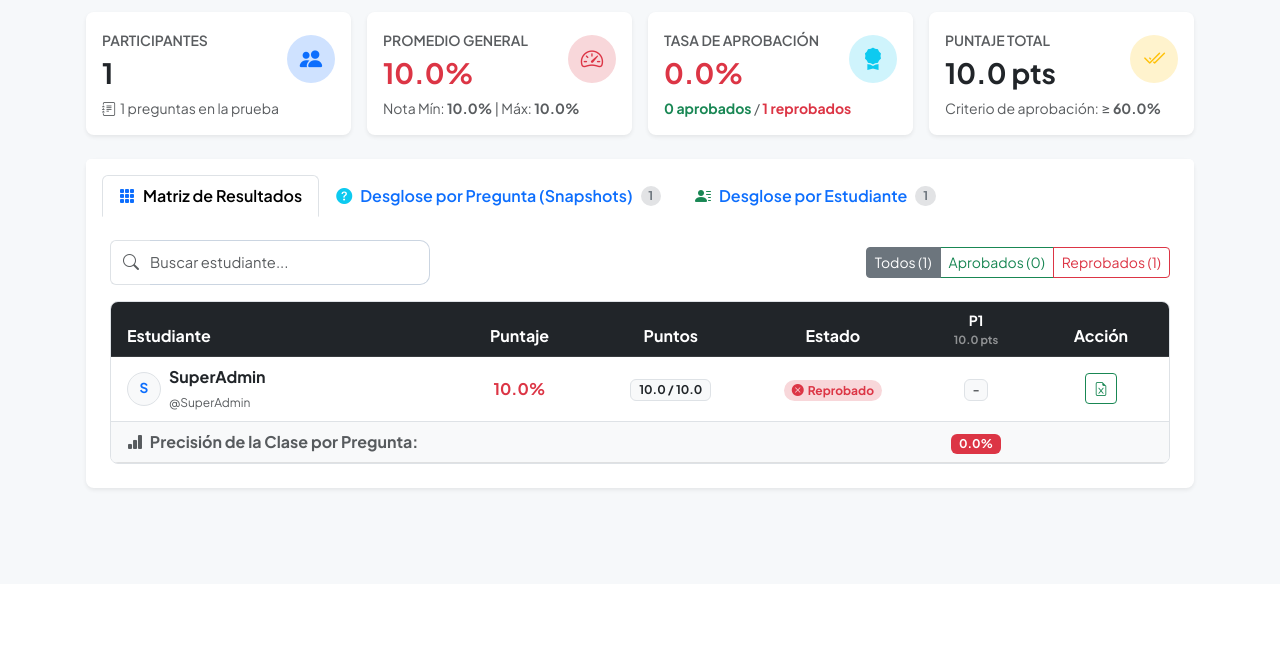
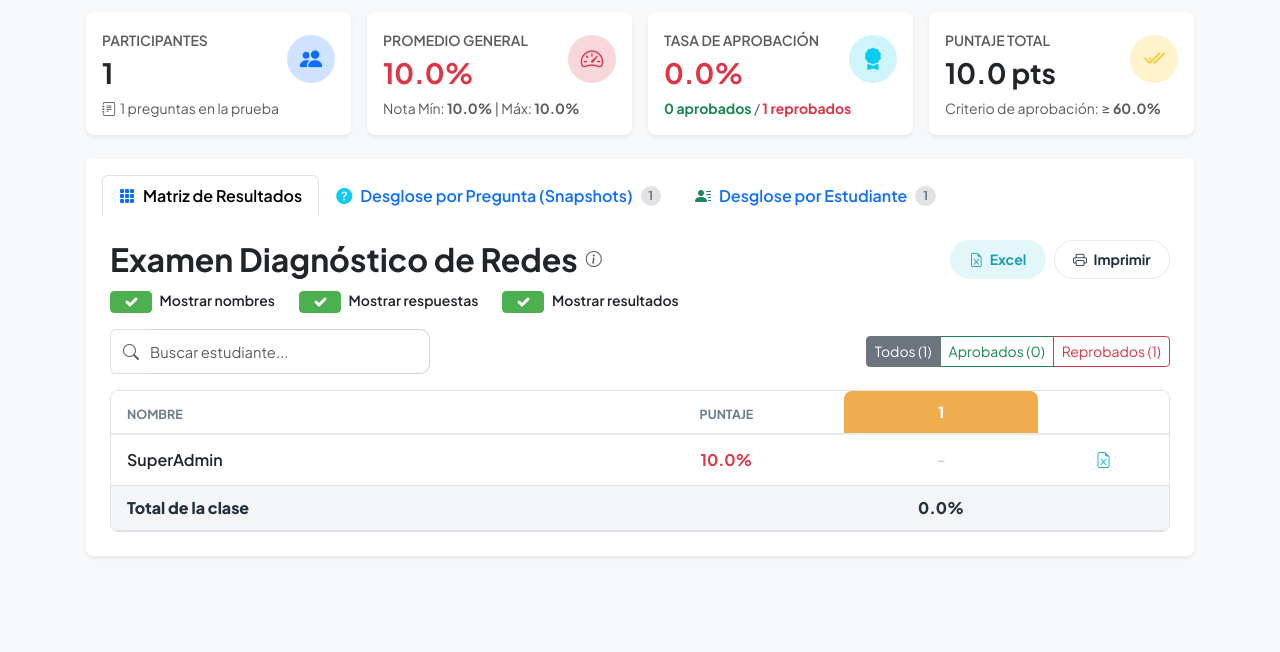
Before and after one commit to SPotes22/MyTraining, a Flask app: page /instructor/session/1/report in a window 1280 px wide. Shown: the part 418-1070 px from the top of the page. Before the commit the page ends 910 px from the top, so only its background shows below. Run offline with Flask 3, Linux system fonts and the light colour scheme; a user stored in the database is signed in; data comes from the database, SQL or seed files in the repository; tables that the repository leaves empty hold one stand-in row (values such as "Sample post"); grey boxes marked "Sample" are stand-in pictures; data that the repository does not hold is empty; some libraries are stand-ins or nearby versions.

Commit message:
Restyle session report matrix as Socrative-style Live Results grid
Replaces the plain per-question button grid in the "Matriz de Resultados"
tab with a compact grid closer to Socrative's Live Results screen: colored
numbered question headers, inline correct/incorrect cells with the
student's answer text, and a "Total de la clase" accuracy row.

Adds three working toggles (Mostrar nombres / respuestas / resultados)
that anonymize student names, hide answer text, or gray out the
correct/incorrect reveal — same idea as Socrative's grading-privacy
switches, wired with plain CSS class toggles in base.html.

Co-Authored-By: Claude Sonnet 5 <noreply@anthropic.com>

```diff
--- a/app/templates/base.html
+++ b/app/templates/base.html
@@ -658,6 +658,103 @@
             font-size: 0.95rem;
             color: var(--text);
             margin-bottom: 0.9rem;
+        }
+
+        /* =========================================================
+           "LIVE RESULTS" GRID (session report matrix)
+           ========================================================= */
+
+        .soc-live-table thead th {
+            background: var(--surface);
+            color: var(--muted);
+            font-weight: 700;
+            font-size: 0.78rem;
+            text-transform: uppercase;
+            border-bottom: 2px solid var(--border);
+            padding: 0.6rem 0.4rem;
+        }
+
+        .soc-live-name-col {
+            min-width: 190px;
+            text-align: left;
+        }
+
+        .soc-live-qhead {
+            min-width: 74px;
+            font-size: 0.95rem !important;
+            font-weight: 800 !important;
+            text-transform: none !important;
+            color: #ffffff !important;
+            border-radius: 8px 8px 0 0;
+        }
+
+        .soc-live-qhead-0 { background: #f0ad4e !important; }
+        .soc-live-qhead-1 { background: #5b7fd6 !important; }
+        .soc-live-qhead-2 { background: #4caf50 !important; }
+        .soc-live-qhead-3 { background: #e0645a !important; }
+
+        .soc-live-cell {
+            display: inline-flex;
+            align-items: center;
+            gap: 0.35rem;
+            justify-content: center;
+            width: 100%;
+            min-height: 34px;
+            padding: 0.35rem 0.55rem;
+            border-radius: 8px;
+            font-weight: 700;
+            font-size: 0.85rem;
+            cursor: pointer;
+            transition: filter 0.15s ease;
+        }
+
+        .soc-live-cell:hover { filter: brightness(0.96); }
+
+        .soc-live-correct { background: #e6f6e8; color: #2e7d32; }
+        .soc-live-incorrect { background: #fbe9e7; color: #c0392b; }
+        .soc-live-pending { background: #e8f1fb; color: #1c5d8c; }
+        .soc-live-empty {
+            display: inline-flex;
+            align-items: center;
+            justify-content: center;
+            width: 100%;
+            min-height: 34px;
+            color: #c7ced6;
+            font-weight: 700;
+        }
+
+        .soc-live-answer-text {
+            max-width: 90px;
+            overflow: hidden;
+            text-overflow: ellipsis;
+            white-space: nowrap;
+        }
+
+        .soc-live-total-row td {
+            background: #f3f5f7;
+            font-weight: 800;
+            color: var(--text);
+            padding: 0.6rem 0.4rem;
+        }
+
+        /* Anonymize toggle: hide real names, show "Estudiante N" */
+        #liveResultsGrid .soc-live-name-anon { display: none; }
+        #liveResultsGrid.soc-hide-names .soc-live-name-real { display: none; }
+        #liveResultsGrid.soc-hide-names .soc-live-name-anon { display: inline; }
+
+        /* Hide response text but keep the correct/incorrect icon */
+        #liveResultsGrid.soc-hide-responses .soc-live-answer-text { display: none; }
+
+        /* Hide the correctness reveal entirely (e.g. presenting live before revealing) */
+        #liveResultsGrid.soc-hide-results .soc-live-cell,
+        #liveResultsGrid.soc-hide-results .soc-live-empty {
+            background: #eef1f4 !important;
+            color: #eef1f4 !important;
+        }
+        #liveResultsGrid.soc-hide-results .soc-live-cell i { visibility: hidden; }
+        #liveResultsGrid.soc-hide-results .soc-live-total-row td:not(:first-child):not(:nth-child(2)) {
+            color: transparent;
+            background: #eef1f4;
         }
 
 
--- a/app/templates/session_report.html
+++ b/app/templates/session_report.html
@@ -173,7 +173,39 @@
                 <!-- ========================================== -->
                 <div class="tab-pane fade show active" id="tab-matrix" role="tabpanel" aria-labelledby="matrix-tab">
 
-                    <!-- Search and Filters bar -->
+                    <!-- Socrative-style "Live Results" header -->
+                    <div class="d-flex justify-content-between align-items-start flex-wrap gap-3 mb-2">
+                        <div class="d-flex align-items-center gap-2">
+                            <h2 class="fw-bold mb-0 text-slate-800">{{ session.exam.title }}</h2>
+                            <i class="bi bi-info-circle text-muted" title="Sala {{ session.session_code }} · {{ session.created_at.strftime('%d/%m/%Y %H:%M') }}"></i>
+                        </div>
+                        <div class="d-flex gap-2 no-print">
+                            <a href="{{ url_for('exams.download_session_results_excel', session_id=session.id) }}" class="soc-btn-pill soc-btn-pill-cyan">
+                                <i class="bi bi-file-earmark-excel"></i>Excel
+                            </a>
+                            <button type="button" class="soc-btn-pill soc-btn-pill-outline" onclick="window.print()">
+                                <i class="bi bi-printer"></i>Imprimir
+                            </button>
+                        </div>
+                    </div>
+
+                    <!-- Show Names / Show Responses / Show Results toggles -->
+                    <div class="d-flex align-items-center gap-4 flex-wrap mb-3 no-print">
+                        <div class="d-flex align-items-center gap-2">
+                            <input class="form-check-input soc-toggle" type="checkbox" id="toggleShowNames" checked>
+                            <label class="form-check-label fw-semibold small mb-0" for="toggleShowNames">Mostrar nombres</label>
+                        </div>
+                        <div class="d-flex align-items-center gap-2">
+                            <input class="form-check-input soc-toggle" type="checkbox" id="toggleShowResponses" checked>
+                            <label class="form-check-label fw-semibold small mb-0" for="toggleShowResponses">Mostrar respuestas</label>
+                        </div>
+                        <div class="d-flex align-items-center gap-2">
+                            <input class="form-check-input soc-toggle" type="checkbox" id="toggleShowResults" checked>
+                            <label class="form-check-label fw-semibold small mb-0" for="toggleShowResults">Mostrar resultados</label>
+                        </div>
+                    </div>
+
+                    <!-- Search and pass/fail filter -->
                     <div class="d-flex flex-wrap justify-content-between align-items-center gap-3 mb-3 no-print">
                         <div class="input-group" style="max-width: 320px;">
                             <span class="input-group-text bg-white border-end-0"><i class="bi bi-search text-muted"></i></span>
@@ -186,65 +218,35 @@
                         </div>
                     </div>
 
-                    <!-- Matrix Table -->
-                    <div class="table-responsive rounded-3 border">
-                        <table class="table table-hover align-middle mb-0 text-center" id="matrixTable">
-                            <thead class="table-dark">
+                    <!-- "Live Results" grid: students x questions -->
+                    <div class="table-responsive rounded-3 border" id="liveResultsGrid">
+                        <table class="table mb-0 align-middle text-center soc-live-table" id="matrixTable">
+                            <thead>
                                 <tr>
-                                    <th class="text-start px-3" style="min-width: 220px;">Estudiante</th>
-                                    <th style="min-width: 100px;">Puntaje</th>
-                                    <th style="min-width: 100px;">Puntos</th>
-                                    <th style="min-width: 110px;">Estado</th>
+                                    <th class="text-start px-3 soc-live-name-col">Nombre</th>
+                                    <th style="min-width: 90px;">Puntaje</th>
                                     {% for snap in snapshots %}
-                                    <th class="text-center" style="min-width: 75px;" title="{{ snap.statement }} ({{ snap.points }} pts)">
-                                        <div class="small fw-bold">P{{ snap.order_index }}</div>
-                                        <div class="text-white-50" style="font-size: 0.7rem;">{{ snap.points }} pts</div>
+                                    <th class="soc-live-qhead soc-live-qhead-{{ loop.index0 % 4 }}" title="{{ snap.statement }} ({{ snap.points }} pts)">
+                                        {{ loop.index }}
                                     </th>
                                     {% endfor %}
-                                    <th class="no-print" style="min-width: 90px;">Acción</th>
+                                    <th class="no-print" style="min-width: 50px;"></th>
                                 </tr>
                             </thead>
                             <tbody>
                                 {% for row in matrix_rows %}
                                 <tr class="matrix-row" data-status="{% if row.is_passed %}passed{% else %}failed{% endif %}" data-name="{{ row.student_name|lower }} {{ row.username|lower }}">
                                     <!-- Student Info -->
-                                    <td class="text-start px-3">
-                                        <div class="d-flex align-items-center gap-2">
-                                            <div class="rounded-circle d-flex align-items-center justify-content-center bg-light text-primary fw-bold border" style="width: 34px; height: 34px; min-width: 34px; font-size: 0.85rem;">
-                                                {{ row.student_name[:1]|upper }}
-                                            </div>
-                                            <div class="text-truncate">
-                                                <strong class="text-dark d-block text-truncate" title="{{ row.student_name }}">{{ row.student_name }}</strong>
-                                                <small class="text-muted" style="font-size: 0.75rem;">@{{ row.username }}</small>
-                                            </div>
-                                        </div>
+                                    <td class="text-start px-3 soc-live-name-col">
+                                        <span class="soc-live-name-real fw-semibold text-dark">{{ row.student_name }}</span>
+                                        <span class="soc-live-name-anon fw-semibold text-dark">Estudiante {{ loop.index }}</span>
                                     </td>
 
                                     <!-- Score % -->
                                     <td>
-                                        <span class="fw-bold {% if row.is_passed %}text-success{% else %}text-danger{% endif %} fs-6">
+                                        <span class="fw-bold {% if row.is_passed %}text-success{% else %}text-danger{% endif %}">
                                             {{ row.score }}%
                                         </span>
-                                    </td>
-
-                                    <!-- Earned Points -->
-                                    <td>
-                                        <span class="badge bg-light text-dark border">
-                                            {{ row.earned_points }} / {{ row.max_points }}
-                                        </span>
-                                    </td>
-
-                                    <!-- Status -->
-                                    <td>
-                                        {% if row.is_passed %}
-                                            <span class="badge bg-success-subtle text-success px-2 py-1 rounded-pill">
-                                                <i class="bi bi-check-circle-fill me-1"></i>Aprobado
-                                            </span>
-                                        {% else %}
-                                            <span class="badge bg-danger-subtle text-danger px-2 py-1 rounded-pill">
-                                                <i class="bi bi-x-circle-fill me-1"></i>Reprobado
-                                            </span>
-                                        {% endif %}
                                     </td>
 
                                     <!-- Question Cells -->
@@ -252,30 +254,32 @@
                                     <td>
                                         {% if ans_cell.has_answer %}
                                             {% if ans_cell.is_correct is none %}
-                                                {# Pregunta abierta — pendiente revisión #}
-                                                <button type="button" class="btn btn-sm btn-info py-1 px-2 rounded-2 shadow-none"
+                                                <button type="button" class="soc-live-cell soc-live-pending border-0"
                                                         data-bs-toggle="modal" data-bs-target="#detailModal"
                                                         onclick="showAnswerModal('{{ row.student_name }}', '{{ snapshots[loop.index0].statement|replace("'", "\\'") }}', '{{ ans_cell.student_answer|replace("'", "\\'") }}', 'Revisión manual', false, '{{ ans_cell.points_awarded }}', '{{ ans_cell.feedback|replace("'", "\\'") }}')"
                                                         title="Respuesta abierta — pendiente de revisión">
                                                     <i class="bi bi-hourglass-split"></i>
+                                                    <span class="soc-live-answer-text">{{ ans_cell.student_answer }}</span>
                                                 </button>
                                             {% elif ans_cell.is_correct %}
-                                                <button type="button" class="btn btn-sm btn-success py-1 px-2 rounded-2 shadow-none"
+                                                <button type="button" class="soc-live-cell soc-live-correct border-0"
                                                         data-bs-toggle="modal" data-bs-target="#detailModal"
                                                         onclick="showAnswerModal('{{ row.student_name }}', '{{ snapshots[loop.index0].statement|replace("'", "\\'") }}', '{{ ans_cell.student_answer|replace("'", "\\'") }}', '{{ ans_cell.correct_answer|replace("'", "\\'") }}', true, '{{ ans_cell.points_awarded }}', '{{ ans_cell.feedback|replace("'", "\\'") }}')"
                                                         title="Correcta (+{{ ans_cell.points_awarded }} pts) - Click para ver">
                                                     <i class="bi bi-check-lg"></i>
+                                                    <span class="soc-live-answer-text">{{ ans_cell.student_answer }}</span>
                                                 </button>
                                             {% else %}
-                                                <button type="button" class="btn btn-sm btn-danger py-1 px-2 rounded-2 shadow-none"
+                                                <button type="button" class="soc-live-cell soc-live-incorrect border-0"
                                                         data-bs-toggle="modal" data-bs-target="#detailModal"
                                                         onclick="showAnswerModal('{{ row.student_name }}', '{{ snapshots[loop.index0].statement|replace("'", "\\'") }}', '{{ ans_cell.student_answer|replace("'", "\\'") }}', '{{ ans_cell.correct_answer|replace("'", "\\'") }}', false, '{{ ans_cell.points_awarded }}', '{{ ans_cell.feedback|replace("'", "\\'") }}')"
                                                         title="Incorrecta (0 pts) - Click para ver">
                                                     <i class="bi bi-x-lg"></i>
+                                                    <span class="soc-live-answer-text">{{ ans_cell.student_answer }}</span>
                                                 </button>
                                             {% endif %}
                                         {% else %}
-                                            <span class="badge bg-light text-muted border">-</span>
+                                            <span class="soc-live-cell soc-live-empty">–</span>
                                         {% endif %}
                                     </td>
                                     {% endfor %}
@@ -283,14 +287,14 @@
                                     <!-- Single Action -->
                                     <td class="no-print">
                                         <a href="{{ url_for('exams.download_attempt_results_excel', attempt_id=row.attempt.id) }}"
-                                           class="btn btn-sm btn-outline-success py-1 px-2" title="Descargar Excel de este alumno">
+                                           class="soc-icon-btn" title="Descargar Excel de este alumno">
                                             <i class="bi bi-file-earmark-excel"></i>
                                         </a>
                                     </td>
                                 </tr>
                                 {% else %}
                                 <tr>
-                                    <td colspan="{{ snapshots|length + 5 }}" class="text-center py-5 text-muted">
+                                    <td colspan="{{ snapshots|length + 3 }}" class="text-center py-5 text-muted">
                                         <i class="bi bi-inbox fs-1 d-block mb-2 text-secondary"></i>
                                         No hay entregas registradas en esta sala de examen.
                                     </td>
@@ -298,19 +302,14 @@
                                 {% endfor %}
                             </tbody>
 
-                            <!-- Matrix Footer with Question Accuracy summary -->
+                            <!-- Class Total row: accuracy per question -->
                             {% if matrix_rows %}
-                            <tfoot class="table-light border-top-2 fw-bold">
-                                <tr>
-                                    <td colspan="4" class="text-start px-3 text-muted">
-                                        <i class="bi bi-bar-chart-fill me-1"></i> Precisión de la Clase por Pregunta:
-                                    </td>
+                            <tfoot>
+                                <tr class="soc-live-total-row">
+                                    <td class="text-start px-3">Total de la clase</td>
+                                    <td></td>
                                     {% for q_stat in question_analytics %}
-                                    <td class="text-center">
-                                        <span class="badge {{ q_stat.diff_badge }} px-2 py-1" style="font-size: 0.75rem;" title="{{ q_stat.correct_count }} de {{ summary.total_attempts }} correctas">
-                                            {{ q_stat.accuracy }}%
-                                        </span>
-                                    </td>
+                                    <td title="{{ q_stat.correct_count }} de {{ summary.total_attempts }} correctas">{{ q_stat.accuracy }}%</td>
                                     {% endfor %}
                                     <td class="no-print"></td>
                                 </tr>
@@ -746,6 +745,25 @@ document.getElementById('matrixSearchInput')?.addEventListener('input', function
     });
 });
 
+// Live Results grid toggles: names / responses / results visibility
+(function () {
+    const grid = document.getElementById('liveResultsGrid');
+    if (!grid) return;
+
+    function wireToggle(id, cssClass) {
+        const el = document.getElementById(id);
+        if (!el) return;
+        grid.classList.toggle(cssClass, !el.checked);
+        el.addEventListener('change', function () {
+            grid.classList.toggle(cssClass, !this.checked);
+        });
+    }
+
+    wireToggle('toggleShowNames', 'soc-hide-names');
+    wireToggle('toggleShowResponses', 'soc-hide-responses');
+    wireToggle('toggleShowResults', 'soc-hide-results');
+})();
+
 // Search Student Detail Cards by Name
 document.getElementById('studentCardsSearchInput')?.addEventListener('input', function(e) {
     const query = e.target.value.toLowerCase().trim();
```
